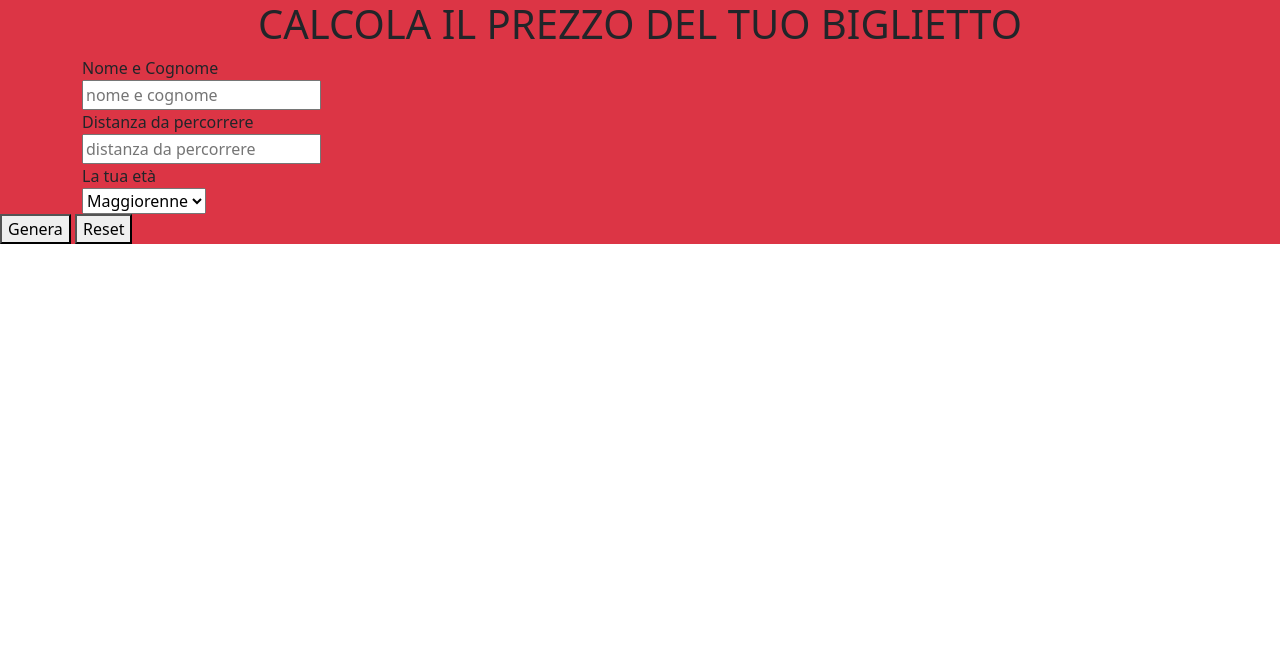
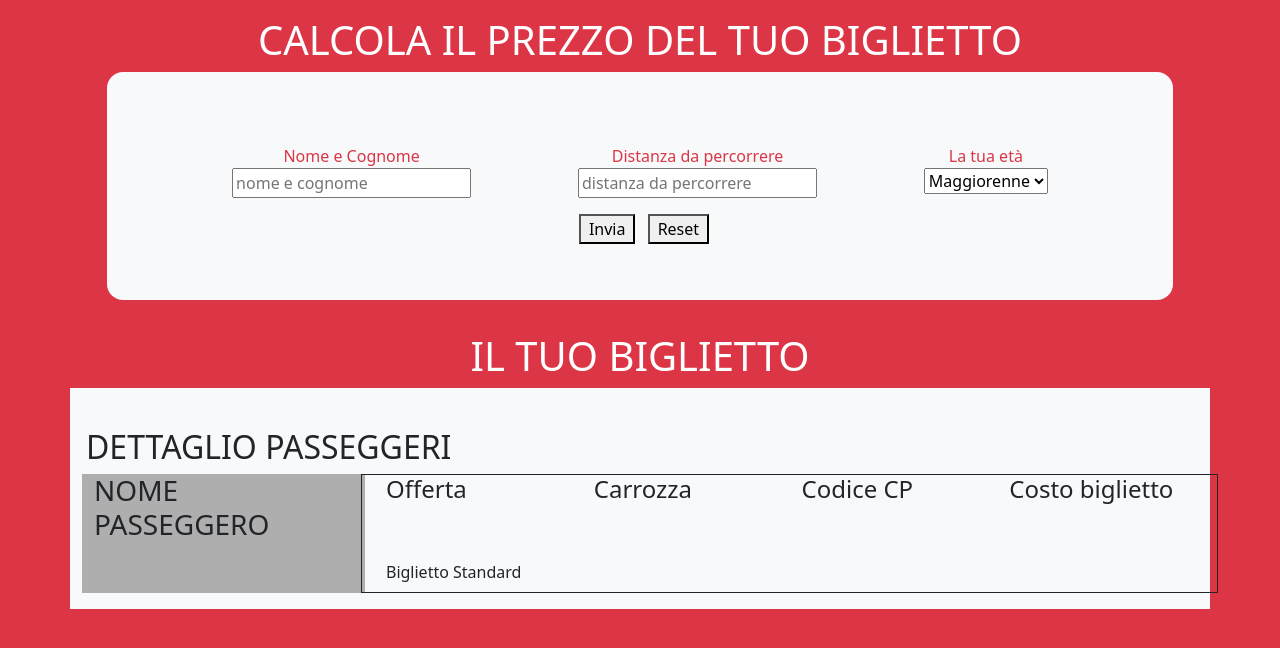
Before and after one commit to DiceglieA/js-biglietto-treno-form, a plain HTML site: page index.html in a window 1280 px wide. Drawn offline with nearby package versions, Linux system fonts and the light colour scheme.

Commit message:
modifiche css

```diff
--- a/assets/css/style.css
+++ b/assets/css/style.css
@@ -0,0 +1,7 @@
+.bg-passenger {
+    background-color: rgb(175, 174, 174);
+}
+
+h4 {
+    padding-bottom: 3rem;
+}
--- a/assets/js/script.js
+++ b/assets/js/script.js
@@ -18,14 +18,14 @@ let CpCode = Math.floor(Math.random() * 99999) + 10000;
 
 if (valueage == 'minorenne') {
     price = price * 0.8;
-    console.log('minorenne')
+    //console.log('minorenne')
 
 } else if (valueage == 'over65'){
     price = price * 0.6;
-    console.log('over65')
+    //console.log('over65')
 } else {
     cost = price
-    console.log('maggiorenne')
+    //console.log('maggiorenne')
 }
 
 document.getElementById('cost').innerHTML = `${price.toFixed(2)} €`
--- a/index.html
+++ b/index.html
@@ -10,11 +10,12 @@
     <script src="https://cdn.jsdelivr.net/npm/bootstrap@5.2.2/dist/js/bootstrap.bundle.min.js" integrity="sha384-OERcA2EqjJCMA+/3y+gxIOqMEjwtxJY7qPCqsdltbNJuaOe923+mo//f6V8Qbsw3" crossorigin="anonymous" defer></script>
     <script src="assets/js/script.js" defer></script>
 </head>
-<body>
-    <section class="bg-danger">
-        <h1 class="text-center">CALCOLA IL PREZZO DEL TUO BIGLIETTO</h1>
-        <div class="container">
-            <form action="" method="post">
+<body class="bg-danger my-3">
+    <section>
+        <h1 class="text-center text-white">CALCOLA IL PREZZO DEL TUO BIGLIETTO</h1>
+        <div class="container m-auto bg-light p-5 rounded-4 col-10">
+            <form action="" method="post" class="text-center text-danger p-2">
+                <div class="d-flex justify-content-around p-3">
                     <div>
                         <div>Nome e Cognome</div>
                         <input type="text" id="name" placeholder="nome e cognome">
@@ -24,21 +25,61 @@
                         <input type="text" id="km" placeholder="distanza da percorrere">
                     </div>
                     <div>
-                <div">La tua età</div>
+                        <div>
+                            La tua età
+                        </div>
                         <select id="age" name="age">
                             <option value="maggiorenne">Maggiorenne</option>
                             <option value="minorenne">Minorenne</option>
                             <option value="over65">Over 65</option>
                         </select>
                     </div>
-            <button onclick="generate(); return false">Genera</button>
-            <button onclick="reset();">Reset</button>
+                </div>
+                <div>
+                    <button class="px-2 mx-2" onclick="generate(); return false">Invia </button>
+                    <button class="px-2" onclick="reset();">Reset</button>
+                </div>
             </form>
         </div>
     </section>
-    <div id="cp-code"></div>
-    <div id="carrozza"></div>
-    <div id="cost"></div>
+    <section class="my-3 p-3">
+        <h1 class="text-center text-white">
+            IL TUO BIGLIETTO
+        </h1>
+        <div class="container bg-light p-3">
+            <h2 class="pt-4">
+                DETTAGLIO PASSEGGERI
+            </h2>
+            <div class="row">
+                <div class="col-3 bg-passenger mx-2">
+                    <h3>NOME PASSEGGERO</h3>
                     <div id="name"></div>
+                </div>
+                <div class="row col border border-dark">
+                    <div class="col">
+                        <h4>
+                            Offerta
+                        </h4>
+                        <div class="mb-2">
+                            Biglietto Standard
+                        </div>
+                    </div>
+                    <div class="col">
+                        <h4>Carrozza</h4>
+                        <div class="mb-2 id="carrozza"></div>
+                    </div>
+                    <div class="col">
+                        <h4>Codice CP</h4>
+                        <div class="mb-2 id="cp-code"></div>
+                    </div>
+                    <div class="col">
+                        <h4>Costo biglietto</h4>
+                        <div class="mb-2 id="cost"></div>
+                    </div>
+                </div>
+            </div>
+        </div>
+    </section>
+
 </body>
 </html>
```
Lines whose indentation alone changed are shown as unchanged.
